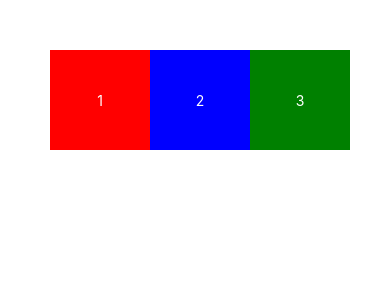
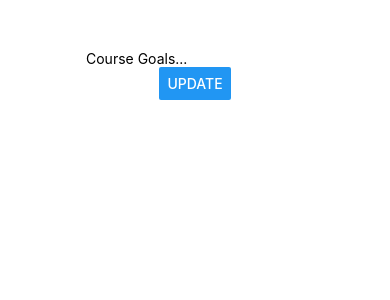
Before and after one commit to zamanshahed/react-native-first-app, a React Native app: screen / in a window 390 px wide. Shown: the top 300 px of the page. Built offline with nearby package versions, Linux system fonts and the light colour scheme.

Commit message:
minor updates..

```diff
--- a/App.js
+++ b/App.js
@@ -4,42 +4,32 @@ import { StyleSheet, Text, View, Button, TextInput } from 'react-native';
 
 export default function App() {
 
-  const [outputText, setOutputText] = useState('React Native: Initial Project !')
+  // const [outputText, setOutputText] = useState('React Native: Initial Project !')
+  const [enterGoal, setEnterGoal] = useState('');
+  const [courseGoals, setCourseGoals] = useState([]);
+
+  const goalInputHandler = (enteredText)=>{
+    setEnterGoal(enteredText);
+  }
+
+  const addGoalHandler= () => {
+    setCourseGoals(currentGoals => [...courseGoals, enterGoal])
+  }
 
   return (
     <View style={styles.screen}>
-      <View
-        style={{
-          backgroundColor:'red',
-          width: 100,
-          height:100,
-          justifyContent:'center',
-          alignItems:'center'
-        }}
-        >
-        <Text style={{color:'white'}}>1</Text>
+      <View style={styles.container}>
+        <TextInput
+          placeholder="Course Goals..."
+          onChangeText={goalInputHandler}
+          value={enterGoal}
+          />
+        <Button title="UPDATE"  onPress={addGoalHandler}/>
       </View>
-      <View
-        style={{
-          backgroundColor:'blue',
-          width: 100,
-          height:100,
-          justifyContent:'center',
-          alignItems:'center'
-        }}
-        >
-        <Text style={{color:'white'}}>2</Text>
-      </View>
-      <View
-        style={{
-          backgroundColor:'green',
-          width: 100,
-          height:100,
-          justifyContent:'center',
-          alignItems:'center'
-        }}
-        >
-        <Text style={{color:'white'}}>3</Text>
+      <View>
+        {courseGoals.map((goal)=>
+          <Text key={goal}>{goal}</Text>
+        )}
       </View>
     </View>
   );
```
